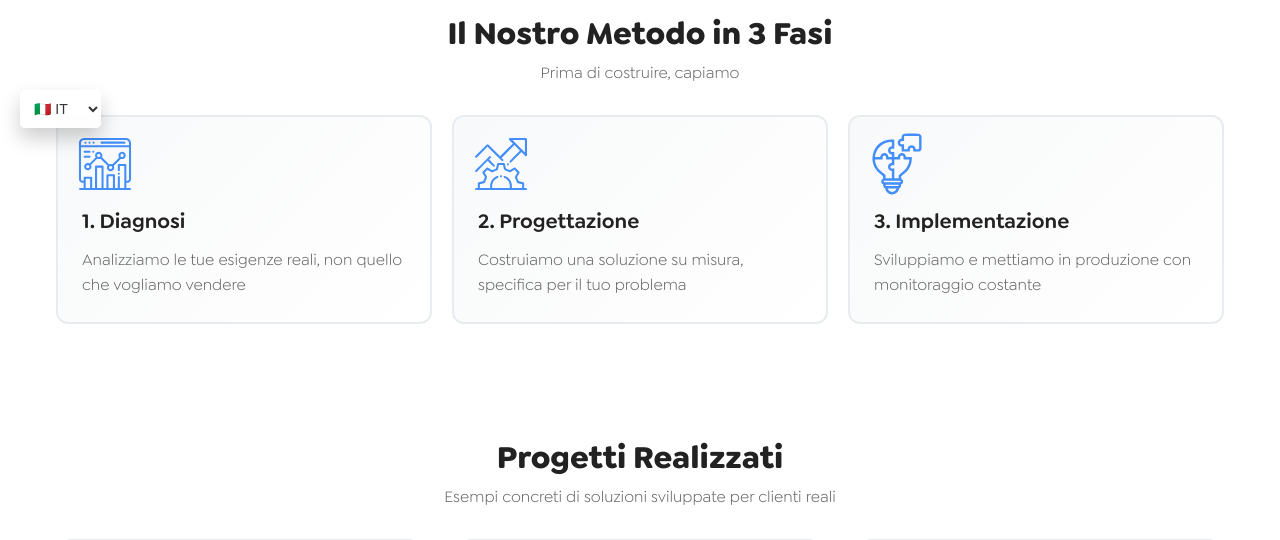
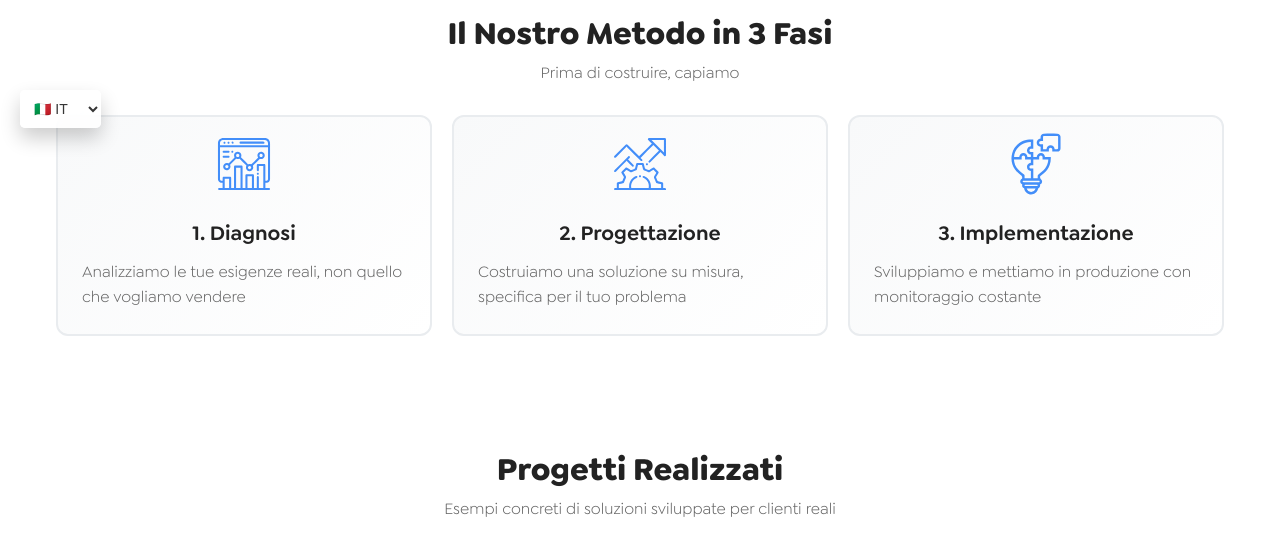
Before and after one commit to AynixTech/aynix-wordpress, a WordPress theme: template wp-content/themes/aynix/index.php in a window 1280 px wide. Shown: the part 652-1192 px from the top of the page. Run offline with PHP 8.4 and a stand-in for WordPress, Linux system fonts and the light colour scheme; the site name, menu and one post (Sample post) are stand-ins, and other content is empty.

Commit message:
fix hom 4

```diff
--- a/wp-content/themes/aynix/assets/css/homepage.css
+++ b/wp-content/themes/aynix/assets/css/homepage.css
@@ -190,6 +190,10 @@
     margin: 0;
     min-height: auto;
     height: auto;
+    display: flex;
+    flex-direction: column;
+    align-items: center;
+    justify-content: center;
 }
 
 .fase-home:hover {
```
